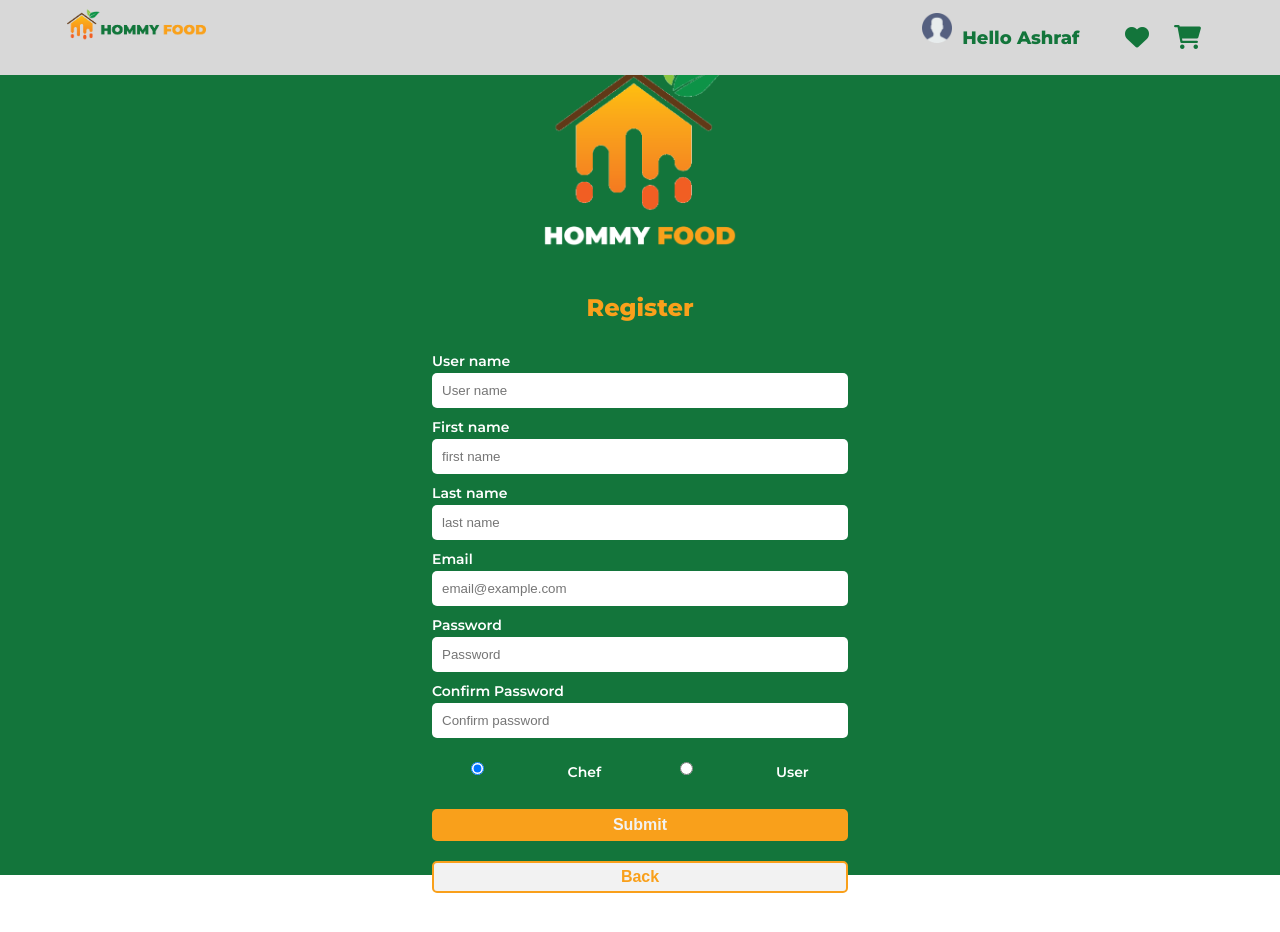
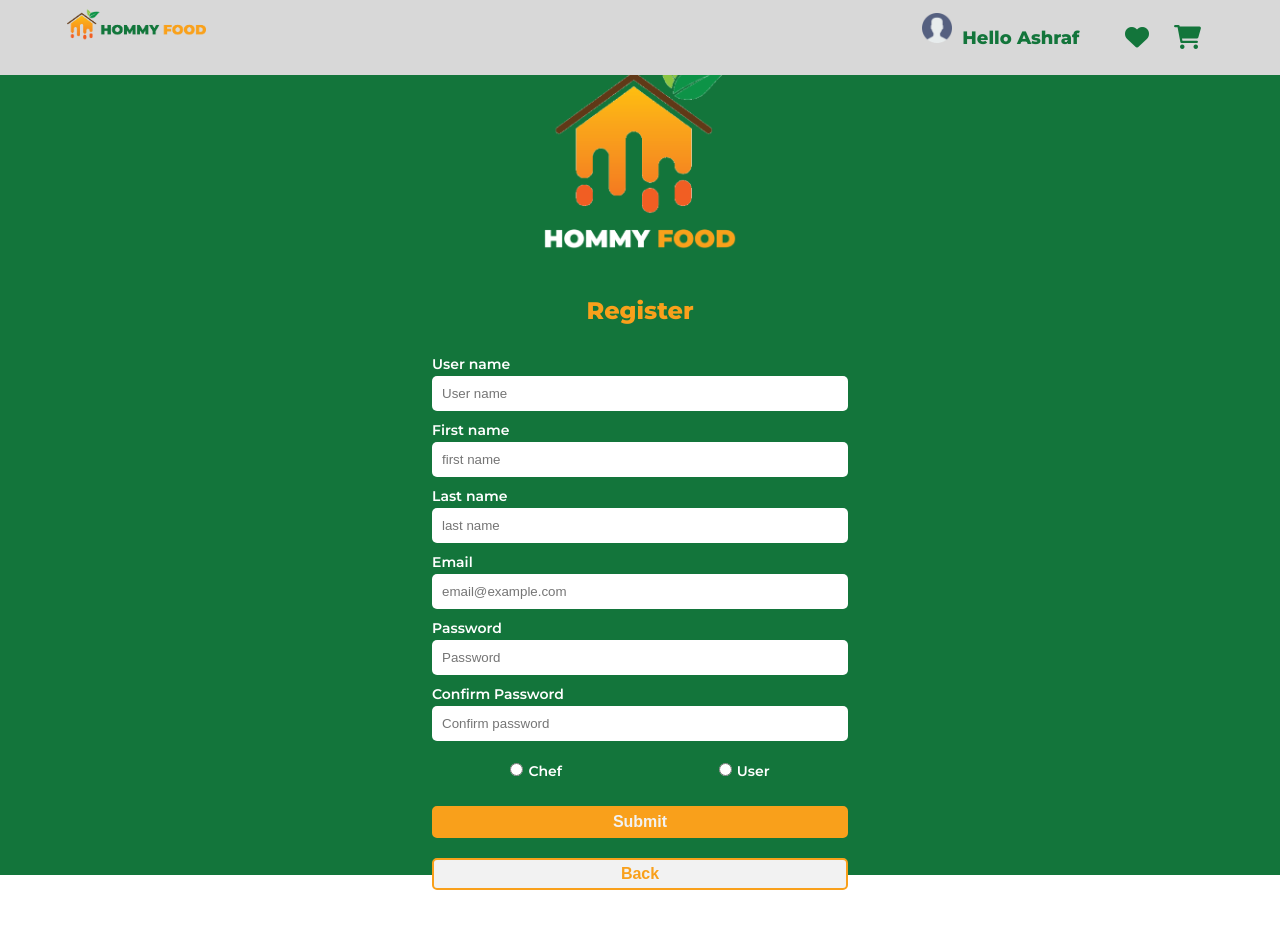
Before and after one commit to Ashraf-Alshashaa/class38-group2-project-hommy-food, a React app in the folder client/: page /signUp in a window 1280 px wide. Shown: the top 932 px of the page. Built offline with nearby package versions, Linux system fonts and the light colour scheme.

Commit message:
Fixing the input check box

```diff
--- a/client/src/components/SignUpForm/index.jsx
+++ b/client/src/components/InputForm/index.jsx
@@ -3,11 +3,11 @@ import { useState } from "react";
 import PropTypes from "prop-types";
 import "./style.css";
 
-const SignUpForm = (props) => {
+const InputForm = (props) => {
   const [focus, setFocus] = useState(false);
   const { label, onChange, errorMessage, ...inputs } = props;
 
-  const handleFocus = () => {
+  const handleOnBlur = () => {
     setFocus(true);
   };
   return (
@@ -16,7 +16,7 @@ const SignUpForm = (props) => {
       <input
         {...inputs}
         onChange={onChange}
-        onBlur={handleFocus}
+        onBlur={handleOnBlur}
         focus={focus.toString()}
       />
       <span>
@@ -26,10 +26,10 @@ const SignUpForm = (props) => {
     </div>
   );
 };
-SignUpForm.propTypes = {
+InputForm.propTypes = {
   label: PropTypes.string.isRequired,
   errorMessage: PropTypes.string.isRequired,
   onChange: PropTypes.func.isRequired,
 };
 
-export default SignUpForm;
+export default InputForm;
--- a/client/src/pages/SignUp/index.jsx
+++ b/client/src/pages/SignUp/index.jsx
@@ -1,11 +1,11 @@
 import React from "react";
 import { useState } from "react";
-import SignUpForm from "../../components/SignUpForm";
+import InputForm from "../../components/InputForm";
 import "./style.css";
 import Logo from "../../../public/images/Login&SignUp-logo.png";
 
 const SignUp = () => {
-  const [userType, setUserType] = useState(true);
+  const [userType, setUserType] = useState();
   // const [data, setData] = useState(null);
   const [values, setValues] = useState({
     userName: "",
@@ -14,7 +14,7 @@ const SignUp = () => {
     email: "",
     password: "",
     confirmPassword: "",
-    isChef: null,
+    isChef: "",
   });
 
   // Creating an array of input
@@ -31,29 +31,29 @@ const SignUp = () => {
       required: true,
     },
     {
-      id: 22,
+      id: 2,
       name: "first",
       type: "text",
       placeholder: "first name",
       errorMessage:
         "Last name should be 3-10 characters and shouldn't include any special character!",
       label: "First name",
-      pattern: "^[A-Za-z0-9]{3,10}$",
+      // pattern: "^[A-Za-z0-9]{3,10}$",
       required: true,
     },
     {
-      id: 23,
+      id: 3,
       name: "last",
       type: "text",
       placeholder: "last name",
       errorMessage:
         "Last name should be 3-10 characters and shouldn't include any special character!",
       label: "Last name",
-      pattern: "^[A-Za-z0-9]{3,10}$",
+      // pattern: "^[A-Za-z0-9]{3,10}$",
       required: true,
     },
     {
-      id: 3,
+      id: 4,
       name: "email",
       type: "email",
       placeholder: "email@example.com",
@@ -62,19 +62,19 @@ const SignUp = () => {
       required: true,
     },
     {
-      id: 4,
+      id: 5,
       name: "password",
       type: "password",
       placeholder: "Password",
       errorMessage:
         "Password should be 8-20 characters and include at lest 1 letter, 1 number and 1 special character!",
       label: "Password",
-      pattern:
-        "^(?=.*[0-9])(?=.*[a-zA-Z])(?=.*[!@#$%^&*])[a-zA-Z0-9!@#$%^&*]{8,20}$",
+      // pattern:
+      //   "^(?=.*[0-9])(?=.*[a-zA-Z])(?=.*[!@#$%^&*])[a-zA-Z0-9!@#$%^&*]{8,20}$",
       required: true,
     },
     {
-      id: 5,
+      id: 6,
       name: "confirmPassword",
       type: "password",
       placeholder: "Confirm password",
@@ -88,6 +88,7 @@ const SignUp = () => {
   // Handling the submit form
   const handleSubmit = (e) => {
     e.preventDefault();
+    // console.log(data);
   };
 
   // Updating the input value
@@ -98,12 +99,13 @@ const SignUp = () => {
     //   fullName: { first: values.first, last: values.last },
     //   email: values.email,
     //   password: values.password,
-    //   isChef: values.isChef,
+    //   isChef: userType,
     // });
   };
 
   const handleCheckBox = (e) => {
     setUserType(e.target.value);
+    // console.log(userType);
   };
 
   return (
@@ -112,36 +114,40 @@ const SignUp = () => {
         <img src={Logo} width="200px" alt="logo" />
         <h1>Register</h1>
         {inputs.map((input) => (
-          <SignUpForm
+          <InputForm
             key={input.id}
             {...input}
             value={values[input.name]}
             onChange={onChange}
           />
         ))}
-        <div className="check-container" >
-          {/* <div className="chef-field"> */}
+        <div className="check-container">
+          <div className="chef-field">
             <input
               type="radio"
               id="chef"
               name="chef"
-            value={true}
-            checked={userType}
+              value="false"
+              checked={userType === "false"}
               onChange={handleCheckBox}
             />
-          <label className="checker-label">Chef</label>
-          {/* </div>
-          <div className="user-field"> */}
+            <label htmlFor="chef" className="checker-label">
+              Chef
+            </label>
+          </div>
+          <div className="user-field">
             <input
               type="radio"
               id="user"
               name="user"
-            value={false}
-            checked={!userType}
+              value="true"
+              checked={userType === "true"}
               onChange={handleCheckBox}
             />
-          <label className="checker-label">User</label>
-          {/* </div> */}
+            <label htmlFor="user" className="checker-label">
+              User
+            </label>
+          </div>
         </div>
         <button className="submit-btn">Submit</button>
         <button className="back-btn">Back</button>
--- a/client/src/pages/SignUp/style.css
+++ b/client/src/pages/SignUp/style.css
@@ -68,18 +68,9 @@ button {
 }
 
 .submit-btn:hover {
-  /* background-color: #d68203;
-  border: 2px solid #d68203;
-  color: #d6d6d6; */
-  background-color: #014b1f;
-  border: 2px solid #014b1f;
-  color: white;
+  transform: scale(0.95);
 }
 
 .back-btn:hover {
-  /* background-color: #d6d6d6;
-  border: 2px solid #d68203; */
-  background-color: #014b1f;
-  border: 2px solid #014b1f;
-  color: white;
+  transform: scale(0.95);
 }
```
Also changed, not shown: client/src/components/InputForm/style.css (renamed from client/src/components/SignUpForm/style.css). Lines whose indentation alone changed are shown as unchanged.
